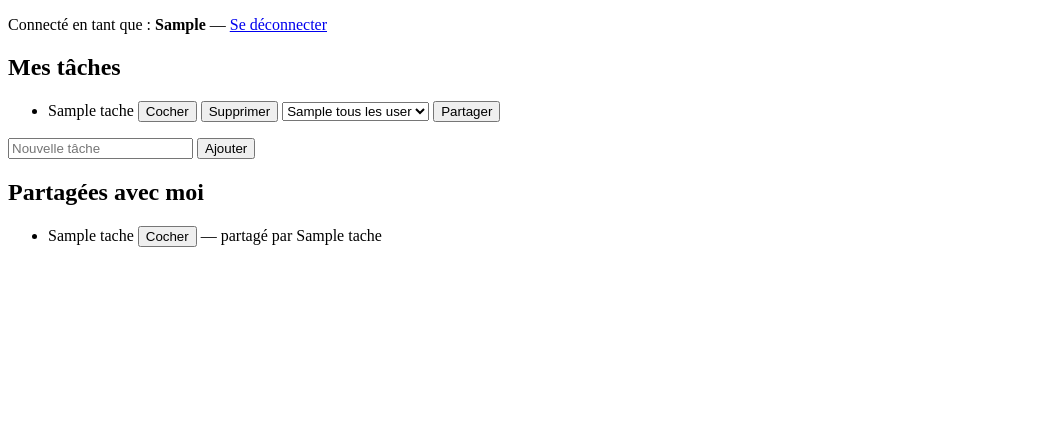
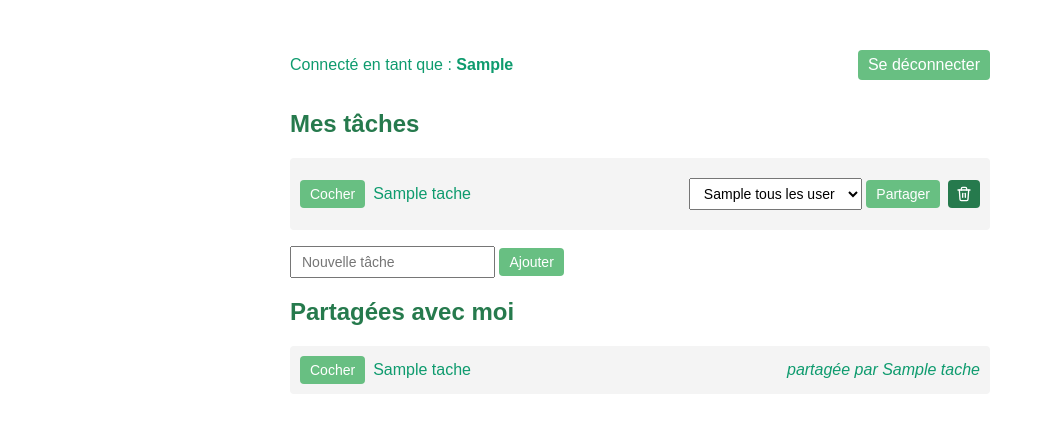
Before and after one commit to victoriaaghina/todo-appli, a Flask app: template templates/index.html in a window 1280 px wide. Shown: the top 423 px of the page, without its empty margins (0-1045 px from the left). Run offline with Flask 3, Linux system fonts and the light colour scheme; the template is opened without the code that fills it: most values are stand-ins (such as "Sample title", 1, 10 or a date in 2020).

Commit message:
Modifications de l'apparence de l'application

```diff
--- /dev/null
+++ b/static/style.css
@@ -0,0 +1,103 @@
+/* Style général appliqué à toute la page (le fond, tout le contenu) */
+body {
+    font-family: Arial, sans-serif;  /* la police de caractères utilisée partout sur la page */
+    max-width: 700px;                /* la largeur maximale du contenu, pour ne pas s'étaler sur tout l'écran */
+    margin: 40px auto;               /* espace au-dessus/en-dessous (40px), et centrage horizontal (auto) */
+    padding: 0 20px;                 /* marge interne gauche/droite, pour ne pas coller aux bords sur petit écran */
+    color: #0e9b6e;                  /* couleur du texte par défaut, pour tout le contenu de la page */
+}
+
+/* Les titres de niveau 1 et 2 (h1 = titre principal, h2 = sous-titres comme "Mes tâches") */
+h1, h2 {
+    color: #267a4d;  /* couleur spécifique aux titres, différente du texte normal */
+}
+
+/* Tous les formulaires de la page (connexion, ajout de tâche, partage...) */
+form {
+    margin: 10px 0;  /* espace vertical au-dessus et en-dessous de chaque formulaire */
+}
+
+/* Tous les champs de saisie, listes déroulantes et boutons, en une seule règle */
+input, select, button {
+    padding: 6px 10px;  /* espace intérieur, pour que le texte ne colle pas aux bords */
+    font-size: 14px;    /* taille du texte à l'intérieur de ces éléments */
+}
+
+/* Tous les boutons de la page (Ajouter, Se connecter, Partager...) */
+button {
+    background-color: #68bf82;  /* couleur de fond du bouton (bleu foncé) */
+    color: white;                /* couleur du texte à l'intérieur du bouton */
+    border: none;                 /* enlève le contour par défaut du navigateur */
+    border-radius: 4px;          /* coins légèrement arrondis */
+    cursor: pointer;             /* affiche une petite main au survol, pour indiquer que c'est cliquable */
+}
+
+/* Ce qui se passe QUAND la souris survole un bouton (pseudo-classe :hover) */
+button:hover {
+    background-color: #11371e;  /* couleur de fond légèrement plus foncée au survol, pour un effet visuel */
+}
+
+/* Toutes les listes à puces (la liste des tâches) */
+ul {
+    list-style: none;  /* enlève les puces par défaut devant chaque élément */
+    padding: 0;         /* enlève l'indentation par défaut du navigateur */
+}
+
+/* Chaque élément de liste (chaque tâche individuelle) */
+li {
+    padding: 10px;
+    margin-bottom: 8px;
+    background-color: #f4f4f4;
+    border-radius: 4px;
+    display: flex;              /* active le mode d'alignement flexbox pour cet élément */
+    align-items: center;        /* aligne verticalement tous les éléments enfants au centre */
+    justify-content: space-between;  /* pousse le premier élément à gauche, le dernier à droite */
+    gap: 8px;                   /* petit espace entre chaque élément enfant */
+}
+
+/* La balise <s>, utilisée pour barrer le texte des tâches cochées */
+s {
+    color: #888;  /* grise le texte barré, pour bien montrer qu'il est "terminé" */
+}
+
+/* Classe personnalisée qu'on a ajoutée nous-mêmes, pour le bouton "Supprimer" (icône poubelle) */
+.btn-icon {
+    background-color: #267a4d;   /* couleur de fond spécifique à ce bouton (différente des autres boutons) */
+    padding: 6px 8px;             /* espace intérieur, légèrement différent des autres boutons */
+    display: inline-flex;         /* permet de centrer facilement l'icône à l'intérieur */
+    align-items: center;          /* centre l'icône verticalement dans le bouton */
+    justify-content: center;      /* centre l'icône horizontalement dans le bouton */
+}
+
+/* Ce qui se passe QUAND la souris survole ce bouton précis (icône poubelle) */
+.btn-icon:hover {
+    background-color: #bd1606;  /* couleur légèrement différente au survol, pour l'effet visuel */
+}
+
+.actions {
+    display: flex;
+    align-items: center;
+    gap: 8px;
+}
+
+/* Le lien de déconnexion, stylé pour ressembler à un vrai bouton */
+.btn-deconnexion {
+    background-color: #68bf82;   /* même couleur que les autres boutons, pour rester cohérent */
+    color: white;                 /* texte blanc, comme les autres boutons */
+    padding: 6px 10px;            /* même espace intérieur que les autres boutons */
+    border-radius: 4px;           /* coins arrondis, cohérent avec le reste */
+    text-decoration: none;        /* enlève le soulignement par défaut des liens */
+    cursor: pointer;
+}
+
+.btn-deconnexion:hover {
+    background-color: #11371e;    /* même effet au survol que les autres boutons */
+}
+
+/* Conteneur qui regroupe l'info utilisateur et le bouton de déconnexion */
+.barre-utilisateur {
+    display: flex;                    /* active flexbox pour cette ligne */
+    align-items: center;              /* aligne verticalement les deux éléments au centre */
+    justify-content: space-between;   /* pousse le premier élément à gauche, le second à droite */
+    margin-bottom: 20px;              /* petit espace en dessous, avant le reste de la page */
+}
--- a/templates/index.html
+++ b/templates/index.html
@@ -3,10 +3,14 @@
 <head>
     <meta charset="UTF-8">
     <title>Ma liste de tâches</title>
+    <link rel="stylesheet" href="{{ url_for('static', filename='style.css') }}">
 </head>
 <body>
     {% if pseudo_connecte %}
-    <p>Connecté en tant que : <strong>{{ pseudo_connecte }}</strong> — <a href="/deconnexion">Se déconnecter</a></p>
+    <div class="barre-utilisateur">
+        <p>Connecté en tant que : <strong>{{ pseudo_connecte }}</strong></p>
+        <a href="/deconnexion" class="btn-deconnexion">Se déconnecter</a>
+    </div>
     {% else %}
     <h2>Se connecter</h2>
     <form action="/connexion" method="POST">
@@ -28,17 +32,16 @@
     <ul>
         {% for tache in mes_taches %}
             <li>
-                <span id="texte-tache-{{ tache[0] }}">
-                    {% if tache[2] %}<s>{{ tache[1] }}</s>{% else %}{{ tache[1] }}{% endif %}
-                </span>
+                <div class="actions">
                     <button id="bouton-tache-{{ tache[0] }}" data-tache-id="{{ tache[0] }}" onclick="basculerTache(this.dataset.tacheId)">
                             {% if tache[2] %}Décocher{% else %}Cocher{% endif %}
                         </button>
 
-                <form action="/supprimer/{{ tache[0] }}" method="POST" style="display:inline">
-                    <button type="submit">Supprimer</button>
-                </form>
-
+                    <span id="texte-tache-{{ tache[0] }}">
+                        {% if tache[2] %}<s>{{ tache[1] }}</s>{% else %}{{ tache[1] }}{% endif %}
+                    </span>
+                </div>
+                <div class="actions">
                     <form action="/partager" method="POST" style="display:inline">
                         <input type="hidden" name="id_tache" value="{{ tache[0] }}">
                         <select name="id_user_cible">
@@ -48,6 +51,19 @@
                         </select>
                         <button type="submit">Partager</button>
                     </form>
+
+                    <form action="/supprimer/{{ tache[0] }}" method="POST" style="display:inline">
+                        <button type="submit" class="btn-icon" title="Supprimer">
+                            <svg xmlns="http://www.w3.org/2000/svg" width="16" height="16" viewBox="0 0 24 24" fill="none" stroke="currentColor" stroke-width="2" stroke-linecap="round" stroke-linejoin="round">
+                                <polyline points="3 6 5 6 21 6"></polyline>
+                                <path d="M19 6l-1 14a2 2 0 0 1-2 2H8a2 2 0 0 1-2-2L5 6m3 0V4a2 2 0 0 1 2-2h4a2 2 0 0 1 2 2v2"></path>
+                                <line x1="10" y1="11" x2="10" y2="17"></line>
+                                <line x1="14" y1="11" x2="14" y2="17"></line>
+                            </svg>
+                        </button>
+                    </form>
+
+                </div>
             </li>
         {% endfor %}
     </ul>
@@ -62,13 +78,15 @@
     <ul>
         {% for tache in taches_partagees %}
             <li>
+                <div class="actions">
+                    <button id="bouton-tache-{{ tache[0] }}" data-tache-id="{{ tache[0] }}" onclick="basculerTache(this.dataset.tacheId)">
+                        {% if tache[2] %}Décocher{% else %}Cocher{% endif %}
+                    </button>
                     <span id="texte-tache-{{ tache[0] }}">
                         {% if tache[2] %}<s>{{ tache[1] }}</s>{% else %}{{ tache[1] }}{% endif %}
                     </span>
-                <button id="bouton-tache-{{ tache[0] }}" data-tache-id="{{ tache[0] }}" onclick="basculerTache(this.dataset.tacheId)">
-                    {% if tache[2] %}Décocher{% else %}Cocher{% endif %}
-                </button>
-                — partagé par {{ tache[4] }}
+                </div>
+                 <i>partagée par {{ tache[4] }}</i>
             </li>
         {% endfor %}
     </ul>
```
Lines whose indentation alone changed are shown as unchanged.
